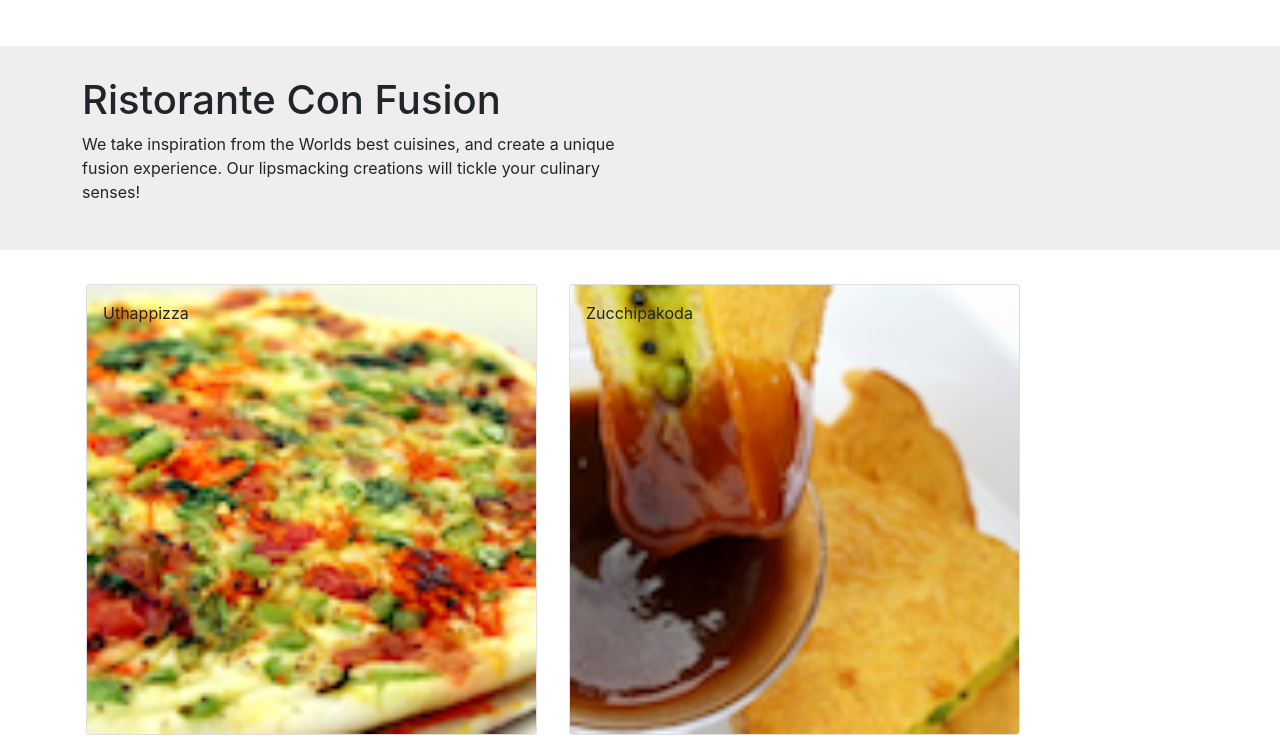
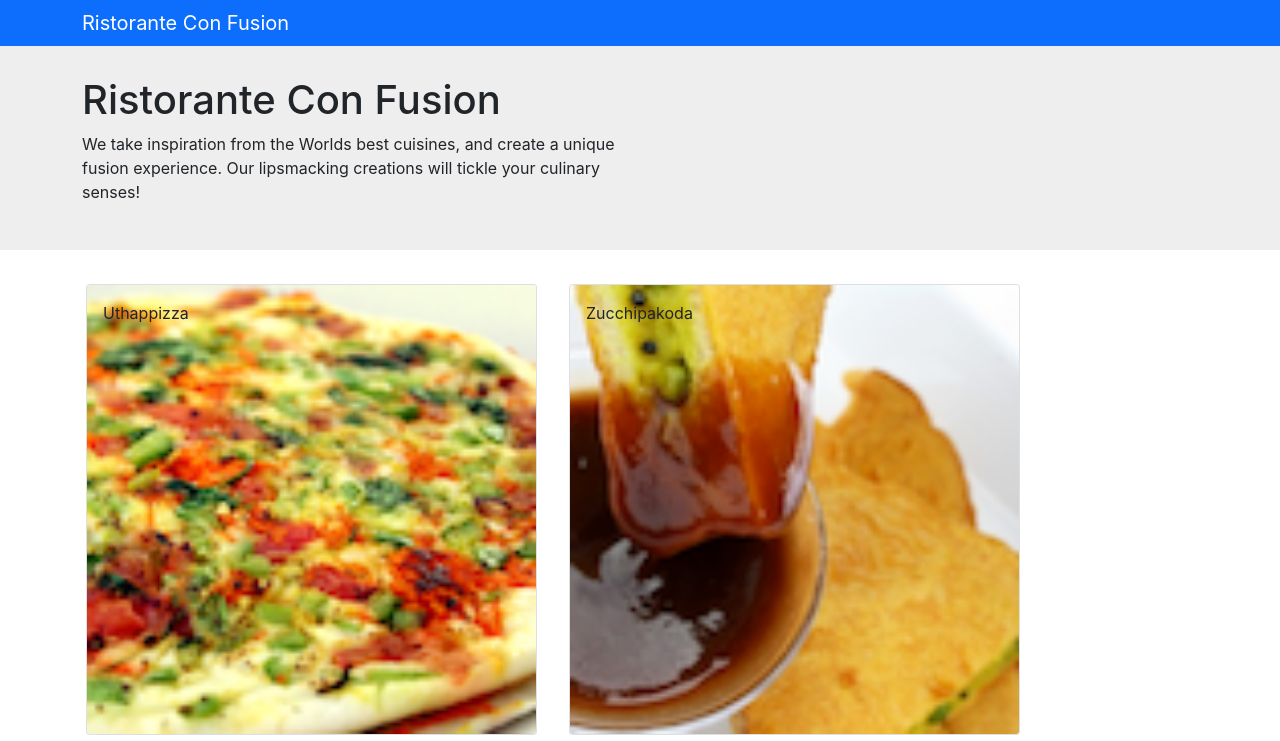
Before and after one commit to ThomasAurelius/confusion2, a React (Create React App) app: page / in a window 1280 px wide. Shown: the top 741 px of the page. Built offline with nearby package versions, Linux system fonts and the light colour scheme.

Commit message:
fix jumbotron

```diff
--- a/src/components/Header.js
+++ b/src/components/Header.js
@@ -6,7 +6,7 @@ class Header extends Component {
    render() {
       return (
          <>
-            <Navbar dark>
+            <Navbar dark color='primary'>
                <div className="container">
                   <NavbarBrand href="/">Ristorante Con Fusion</NavbarBrand>
                </div>
```
